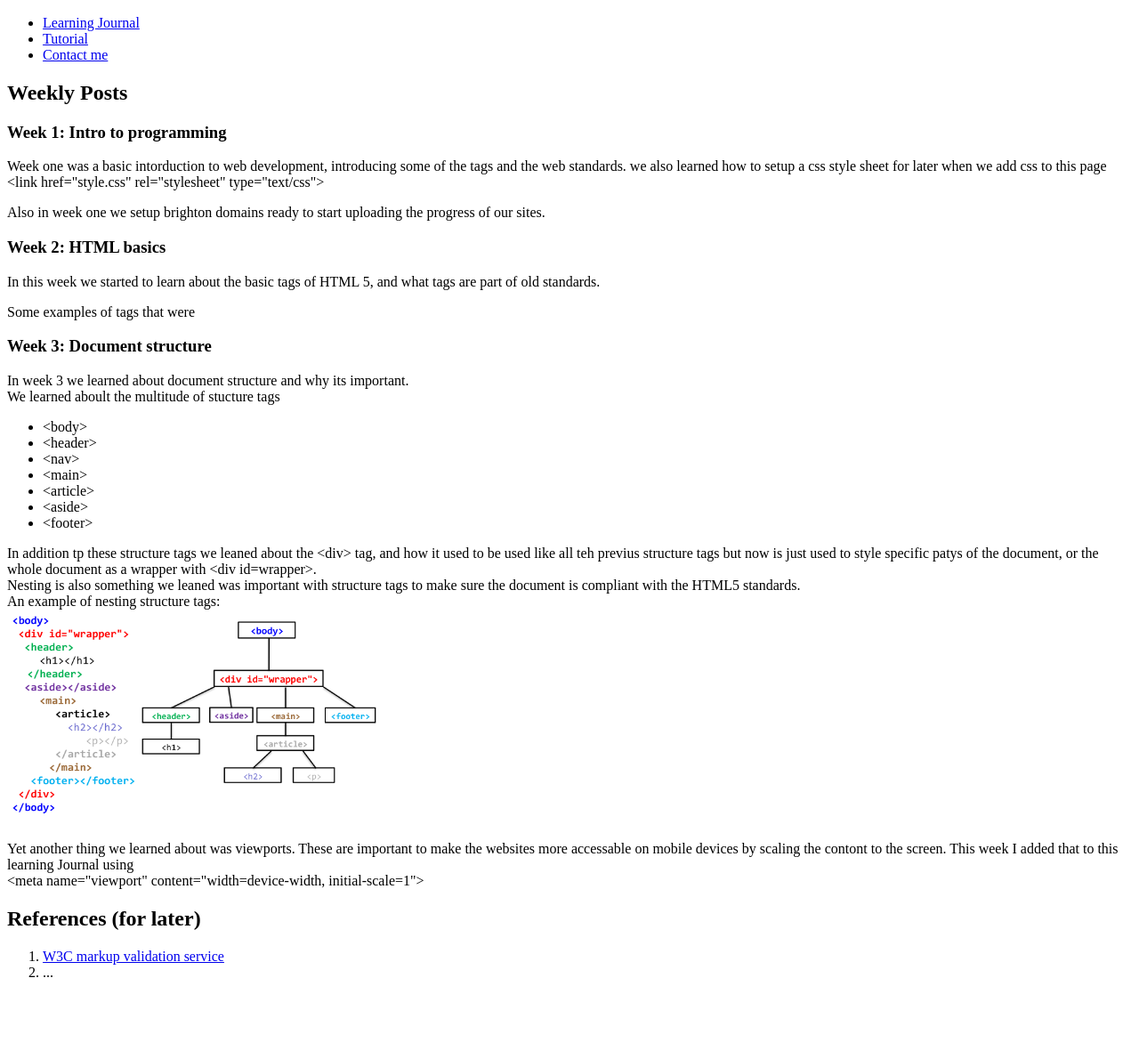
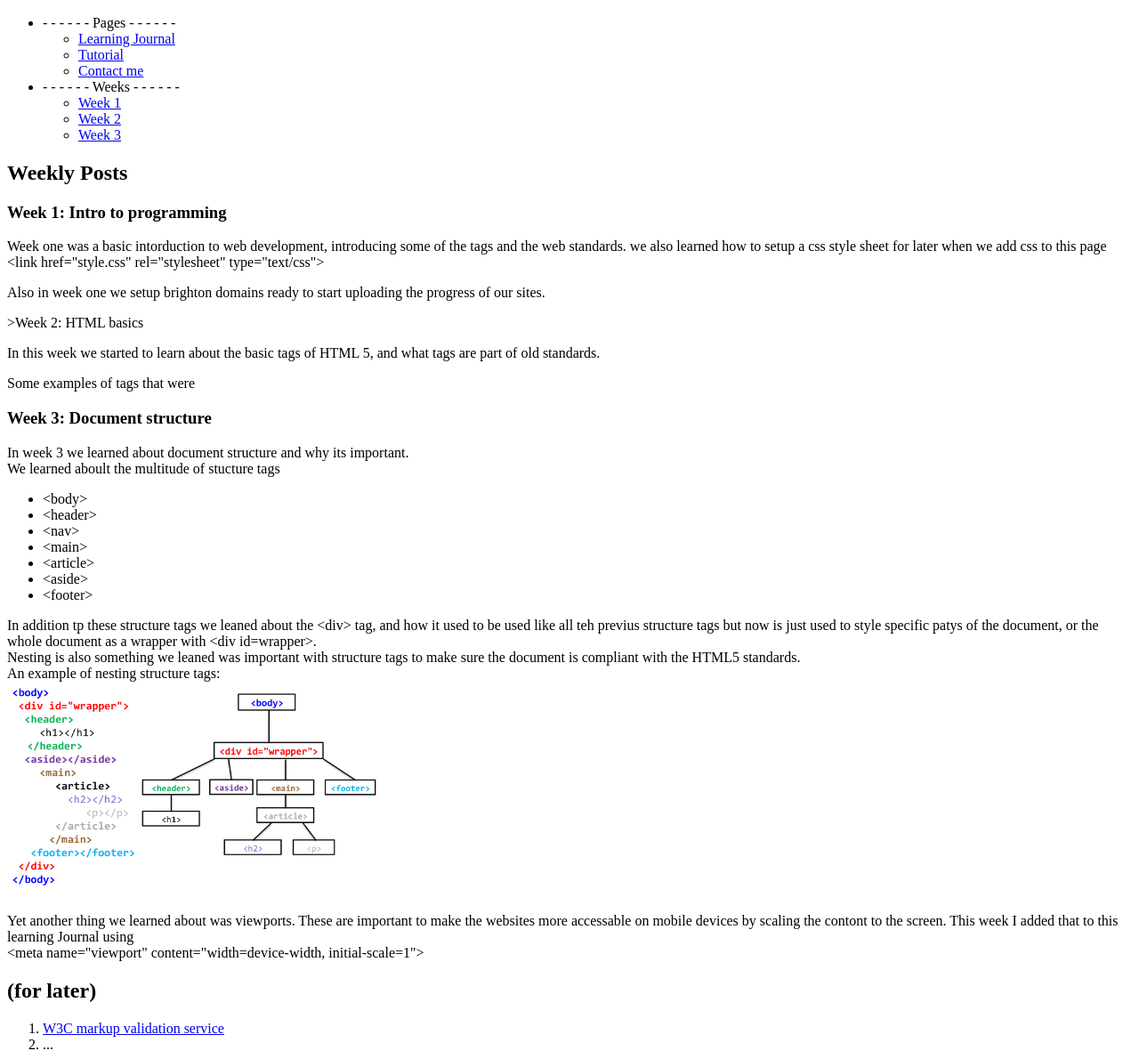
Before and after one commit to Sneakunderscoreunderscore/CI435, a plain HTML site: page index.html in a window 1280 px wide. Shown: the part 110-1300 px from the top of the page at 89% size. Before the commit the page ends 1228 px from the top, so only its background shows below. Drawn offline with Linux system fonts and the light colour scheme.

Commit message:
updated navigation

```diff
--- a/index.html
+++ b/index.html
@@ -19,9 +19,20 @@
     <nav><!--The primary navigation for the page -->
 	<h2>Navigation</h2>
 	<ul>
-		<li><a href="index.html">Learning Journal</a></li>
-		<li><a href="tutorial.html">Tutorial</a></li>
-        <li><a href="contact.html">Contact me</a></li>
+		<li>- - - - - - Pages - - - - - -
+			<ul>
+				<li><a href="index.html">Learning Journal</a></li>
+				<li><a href="tutorial.html">Tutorial</a></li>
+        		<li><a href="contact.html">Contact me</a></li>
+			</ul>
+		</li>
+		<li>- - - - - - Weeks - - - - - -
+			<ul>
+				<li><a href="#week1">Week 1</a></li>
+				<li><a href="#week2">Week 2</a></li>
+				<li><a href="#week3">Week 3</a></li>
+			</ul>
+		</li>
 	</ul>
 	</nav>
 
@@ -31,7 +42,7 @@
 
     	<article>
 			<header>
-			<h3>Week 1: Intro to programming</h3>
+			<h3><a id="week1"></a>Week 1: Intro to programming</h3>
 			</header>
 				<p>Week one was a basic intorduction to web development, introducing some of the tags and the web standards.
 					we also learned how to setup a css style sheet for later when we add css to this page<br>
@@ -40,7 +51,7 @@
 		</article>
 		<article>
 			<header>
-			<h3>Week 2: HTML basics</h3>
+			<h3<a id="week2"></a>>Week 2: HTML basics</h3>
 			</header>
 				<p>In this week we started to learn about the basic tags of HTML 5, and what tags are part of old standards.</p>
 				<p>Some examples of tags that were </p>
@@ -48,7 +59,7 @@
 		</article>
 		<article>
 			<header>
-			<h3>Week 3: Document structure</h3>
+			<h3><a id="week3"></a>Week 3: Document structure</h3>
 			</header>
 				<p>In week 3 we learned about document structure and why its important.<br>
 				We learned aboult the multitude of stucture tags
@@ -73,7 +84,7 @@
 
         <aside>
 
-        	<h2>References (for later)</h2>
+        	<h2><a id="refs"></a> (for later)</h2>
 
             	<ol>
                 	<li><a href="http://validator.w3.org/">W3C markup validation service</a></li>
```
